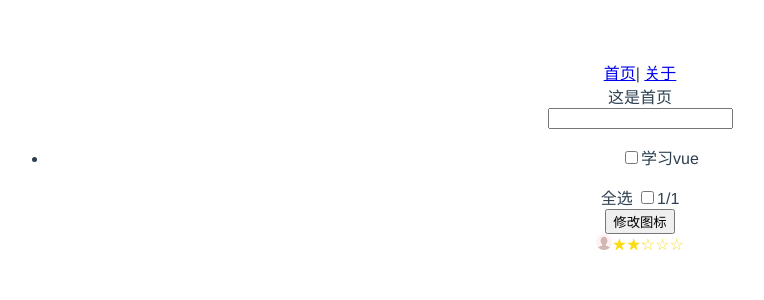
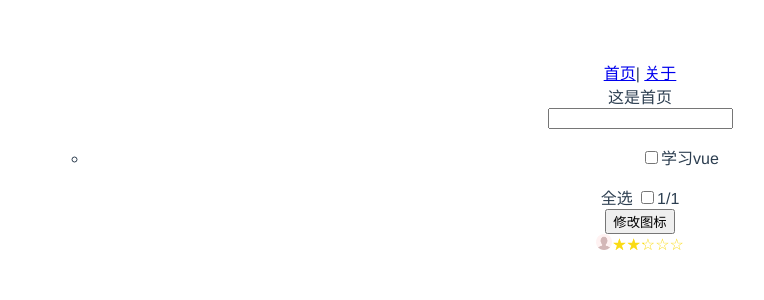
Before and after one commit to 605572714/vue3project, a Vue app: page /#/ in a window 1280 px wide. Shown: the top 300 px of the page, without its empty margins (0-764 px from the left). Built offline with nearby package versions, Linux system fonts and the light colour scheme.

Commit message:
动画
动画

```diff
--- a/src/App.vue
+++ b/src/App.vue
@@ -8,7 +8,11 @@
     <router-link to="/">首页</router-link>|
     <router-link to="/about">关于</router-link>
   </div>
-  <router-view></router-view>
+  <router-view v-slot="{ Component }">
+    <transition name="route" mode="out-in">
+      <component :is="Component" />
+    </transition>
+  </router-view>
 </template>
 
 <style>
--- a/src/components/TodoList.vue
+++ b/src/components/TodoList.vue
@@ -2,10 +2,12 @@
   <div>
     <input type="text" v-model="title" @keydown.enter="addTodo" />
     <ul v-if="todos.length">
-      <li v-for="todo in todos" :key="todo">
-        <input type="checkbox" v-model="todo.done" />
-        <span :class="{ done: todo.done }">{{ todo.title }}</span>
-      </li>
+      <transition-group name="flip-list" tag="ul">
+        <li v-for="todo in todos" :key="todo">
+          <input type="checkbox" v-model="todo.done" />
+          <span :class="{ done: todo.done }">{{ todo.title }}</span>
+        </li>
+      </transition-group>
     </ul>
     <div v-else>暂无数据</div>
     <div>
@@ -13,18 +15,30 @@
       <input type="checkbox" v-model="allDone" />
       <span>{{ active }}/{{ all }}</span>
     </div>
+    <transition name="modal">
+      <div class="info-wrapper" v-if="showModal">
+        <div class="info">未输入任何消息</div>
+      </div>
+    </transition>
   </div>
 </template>
 
 <script setup>
 import { ref, computed, watchEffect } from 'vue'
 
-let { title, todos, addTodo, clear, active, all, allDone } = useTodos()
-
+let { title, showModal, todos, addTodo, clear, active, all, allDone } = useTodos()
 function useTodos () {
   let title = ref("")
+  let showModal = ref(false)
   let todos = useStorage('todos', [{ title: '学习vue', done: false }])
   function addTodo () {
+    if (!title.value) {
+      showModal.value = true;
+      setTimeout(() => {
+        showModal.value = false
+      }, 1500);
+      return;
+    }
     todos.value.push({
       title: title.value,
       done: false
@@ -48,7 +62,7 @@ function useTodos () {
       })
     }
   })
-  return { title, todos, addTodo, clear, active, all, allDone }
+  return { title, showModal, todos, addTodo, clear, active, all, allDone }
 }
 
 function useStorage (name, value = []) {
@@ -60,9 +74,39 @@ function useStorage (name, value = []) {
 }
 
 </script>
-
-<style scoped>
+<style>
 h1 {
   color: red;
 }
+.info-wrapper {
+  position: fixed;
+  top: 20px;
+  width: 200px;
+}
+.info {
+  padding: 20px;
+  color: white;
+  background: #d88986;
+}
+.modal-enter-from,
+.modal-leave-to {
+  opacity: 0;
+  transform: translateY(-60px);
+}
+.modal-enter-active,
+.modal-leave-active {
+  transition: all 0.3s ease;
+}
+.flip-list-move {
+  transition: transform 0.8s ease;
+}
+.flip-list-enter-active,
+.flip-list-leave-active {
+  transition: all 1s ease;
+}
+.flip-list-enter-from,
+.flip-list-leave-to {
+  opacity: 0;
+  transform: translateX(30px);
+}
 </style>
```
